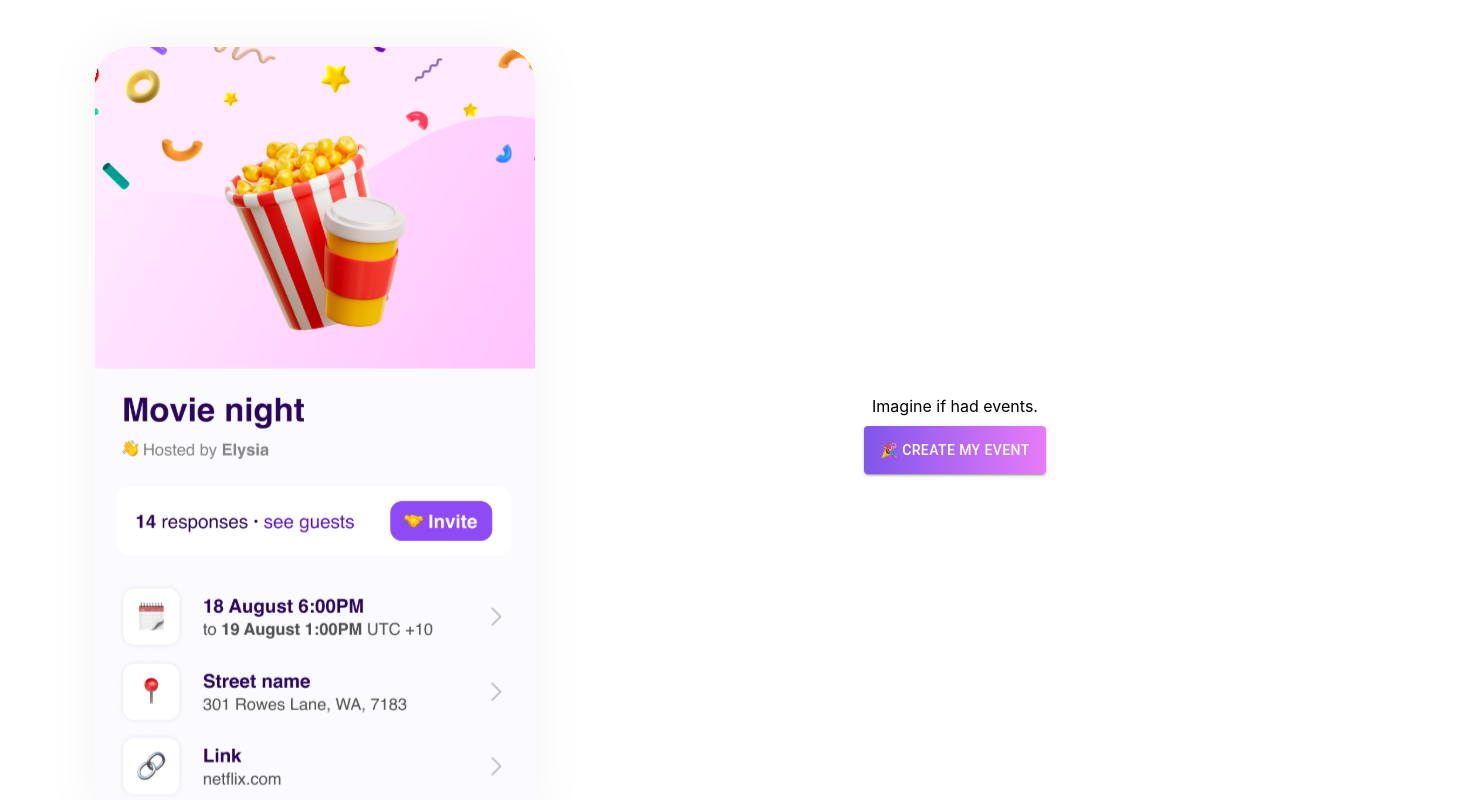
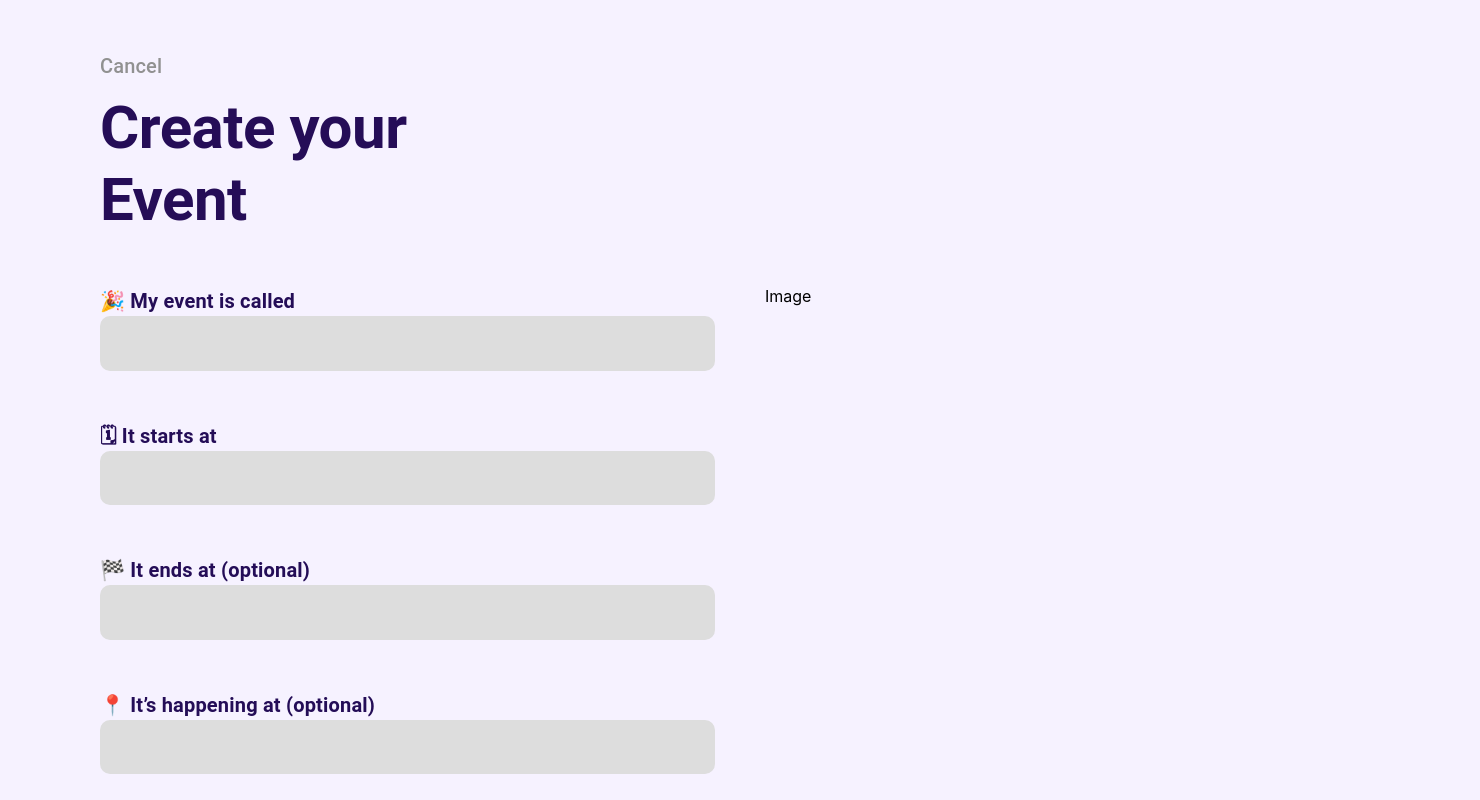
Before and after one commit to u1810291/test-project, a React (Create React App) app: page /event/create in a window 1280 px wide. Before the commit this address led to /. Shown: the top 800 px of the page, 1480 px wide, since content can reach past the window. Built offline with nearby package versions, Linux system fonts and the light colour scheme.

Commit message:
feat: create event page

```diff
--- a/src/App.tsx
+++ b/src/App.tsx
@@ -10,7 +10,7 @@ function App() {
       <Routes>
         <Route path='/' element={<Layout/>}>
           <Route index element={<EventList/>}/>
-          <Route path='create' element={<EventCreate/>}/>
+          <Route path='event/create' element={<EventCreate/>}/>
           <Route path="*" element={<Navigate replace to='/'/>} />
         </Route>
       </Routes>
--- a/src/components/Button/index.tsx
+++ b/src/components/Button/index.tsx
@@ -1,10 +1,11 @@
 import React from 'react';
 import ButtonComponent from '@mui/material/Button';
 import { useStyles } from './style';
+import { Typography } from '@mui/material';
 
-export const Button = ({ title }: { title: string }) => {
+export const Button = ({ title, ...props }: { title: string } | any) => {
   const classes = useStyles();
   return(
-    <ButtonComponent className={classes.root} variant='contained'>{title}</ButtonComponent>
+    <ButtonComponent className={classes.root} {...props} variant='contained'><Typography variant='button' fontWeight={700} fontSize={20}>{title}</Typography></ButtonComponent>
   )
 }
--- a/src/components/Button/style.ts
+++ b/src/components/Button/style.ts
@@ -4,10 +4,10 @@ export const useStyles = makeStyles({
   root: {
     background: 'linear-gradient(90deg, #8456EC 3.25%, #E87BF8 100%)',
     border: 0,
-    borderRadius: 3,
+    borderRadius: '10px !important',
     boxShadow: '0 3px 5px 2px rgba(255, 105, 135, .3)',
     color: 'white',
     height: 48,
-    padding: '0 30px',
+    padding: '30px !important',
   },
 });
--- a/src/feature/event/layouts/EventCreate.tsx
+++ b/src/feature/event/layouts/EventCreate.tsx
@@ -1,5 +1,65 @@
-import React from 'react'
+import React from 'react';
+import Box from '@mui/material/Box';
+import FormControl from '@mui/material/FormControl';
+import Typography from '@mui/material/Typography';
+import { BootstrapInput, useStyles } from './style'
+import { Link } from 'react-router-dom';
+import { Button } from '../../../components/Button';
 
-export const EventCreate = () => (
-  <div>Create</div>
-)
+export const EventCreate = () => {
+  const classes = useStyles();
+  return(
+    <Box>
+      <Box className={classes.eventCreateHeader}>
+      <Typography variant='h6'><Link to='/' className={classes.cancel}>Cancel</Link></Typography>
+        <Typography variant='h2' fontWeight={700} color='#250d57'>Create your Event</Typography>
+      </Box>
+      <Box className={classes.eventCreate}>
+        <FormControl variant="standard" className={classes.form}>
+          <Box className={classes.formElement}>
+            <Typography fontWeight={700} fontSize={20} className={classes.label}>
+              🎉 My event is called
+            </Typography>
+            <BootstrapInput/>
+          </Box>
+          <Box className={classes.formElement}>
+            <Typography fontWeight={700} fontSize={20} className={classes.label}>
+              🗓 It starts at
+            </Typography>
+            <BootstrapInput/>
+          </Box>
+          <Box className={classes.formElement}>
+            <Typography fontWeight={700} fontSize={20} className={classes.label}>
+              🏁 It ends at (optional)
+            </Typography>
+            <BootstrapInput/>
+          </Box>
+          <Box className={classes.formElement}>
+            <Typography fontWeight={700} fontSize={20} className={classes.label}>
+              📍 It’s happening at (optional)
+            </Typography>
+            <BootstrapInput/>
+          </Box>
+          <Box className={classes.formElement}>
+            <Typography fontWeight={700} fontSize={20} className={classes.label}>
+              🔗 Add a URL link (optional)
+            </Typography>
+            <BootstrapInput/>
+          </Box>
+          <Box className={classes.formElement}>
+            <Typography fontWeight={700} fontSize={20} className={classes.label}>
+              ✏️ Description (optional)
+            </Typography>
+            <BootstrapInput/>
+          </Box>
+        </FormControl>
+        <Box>
+          Image
+        </Box>
+      </Box>
+      <Box className={classes.createButton}>
+        <Button title='Create' width={1}/>
+      </Box>
+    </Box>
+  )
+}
--- a/src/feature/event/layouts/EventList.tsx
+++ b/src/feature/event/layouts/EventList.tsx
@@ -1,8 +1,10 @@
 import React from 'react';
 import { Button } from '../../../components/Button';
 import Box from '@mui/material/Box';
+import Typography from '@mui/material/Typography';
 import {ReactComponent as CreateIMG} from '../../../assets/create-event.svg';
 import { useStyles } from './style'
+import { Link } from 'react-router-dom';
 
 export const EventList = () => {
   const classes = useStyles();
@@ -13,10 +15,19 @@ export const EventList = () => {
           <CreateIMG />
         </Box>
         <Box className={classes.topRight}>
-          Imagine if had events.
+          <Box>
+            <Typography fontWeight={700} variant='h2' align='right' className={classes.title}>Imagine if</Typography>
+            <Typography fontWeight={700} variant='h2' align='right' className={classes.titleCustom}> Snapchat </Typography>
+            <Typography fontWeight={700} variant='h2' align='right' className={classes.title}>had events.</Typography>
+            <Typography fontWeight={300} align='right' className={classes.description}>Easily host and share events with your friends across any social media.</Typography>
+          </Box>
         </Box>
         <Box className={classes.bottomRight}>
-          <Button title='🎉 Create my event'/>
+          <Box>
+            <Link to='/event/create' className={classes.createNew}>
+              <Button title='🎉 Create my event'/>
+            </Link>
+          </Box>
         </Box>
       </Box>
     </Box>
--- a/src/feature/event/layouts/style.ts
+++ b/src/feature/event/layouts/style.ts
@@ -1,6 +1,7 @@
-import { styled, Theme } from '@mui/material/styles';
+import { styled, Theme, alpha } from '@mui/material/styles';
 import Paper from '@mui/material/Paper';
 import { makeStyles } from '@mui/styles';
+import InputBase from '@mui/material/InputBase';
 
 export const Item = styled(Paper)(({ theme }: { theme: Theme }) => ({
   backgroundColor: theme.palette.mode === 'dark' ? '#1A2027' : '#fff',
@@ -28,7 +29,7 @@ export const useStyles = makeStyles({
     gap: '0px 0px',
     gridTemplateAreas: `"leftSide top-right ."
       "leftSide bottom-right ."`,
-    gridGap: '10px',
+    gridGap: '50px',
   },
   leftSide: {
     gridArea: 'leftSide',
@@ -42,15 +43,130 @@ export const useStyles = makeStyles({
     display: 'flex',
     width: '100%',
     height: '100%',
-    justifyContent: 'center',
-    alignItems: 'end'
+    justifyContent: 'end',
+    alignItems: 'center',
+    flexDirection: 'column'
   },
   bottomRight: {
     display: 'flex',
     width: '100%',
     height: '100%',
-    alignItems: 'start',
+    alignItems: 'center',
+    justifyContent: 'start',
+    gridArea: 'bottom-right',
+    flexDirection: 'column',
+  },
+  title: {
+    color: '#240D57',
+    fontFamily: 'Helvetica',
+    fontStyle: 'normal',
+    fontWeight: 900,
+    fontSize: '64px',
+    lineHeight: '74px',
+    textAlign: 'right'
+  },
+  titleCustom: {
+    background: 'linear-gradient(90deg, #8456EC 24.2%, #E87BF8 120.46%)',
+    '-webkit-background-clip': 'text',
+    '-webkit-text-fill-color': 'transparent',
+    'background-clip': 'text',
+    'text-fill-color': 'transparent',
+    fontFamily: 'Helvetica',
+    fontStyle: 'normal',
+    fontWeight: 900,
+    fontSize: '64px',
+    lineHeight: '74px',
+    textAlign: 'right'
+  },
+  description: {
+    fontFamily: 'Helvetica',
+    fontStyle: 'normal',
+    fontSize: '24px !important',
+    lineHeight: '28px',
+    textAlign: 'right',
+    color: '#4F4F4F'
+  },
+  createNew: {
+    outline: 'none',
+    textDecoration: 'none',
+  },
+  label: {
+    fontSize: '20px',
+    color: 'rgb(36 13 87)',
+  },
+  form: {
+    display: 'flex',
+    flexDirection: 'column',
+    gap: '50px',
+    width: '100%',
+    alignItems: 'center',
+    paddingTop: '10%',
+  },
+  formElement: {
+    width: '100%',
+    display: 'flex',
+    flexDirection: 'column',
+  },
+  eventCreate: {
+    width: '100vw',
+    height: 'auto',
+    display: 'grid',
+    gridTemplateColumns: '1fr 1fr',
+    paddingLeft: '100px',
+    paddingRight: '100px',
+    gridGap: '50px',
+  },
+  eventCreateHeader: {
+    display: 'flex',
+    padding: '50px 100px',
+    flexDirection: 'column',
+    width: '30%',
+    gap: '10px'
+  },
+  cancel: {
+    textDecoration: 'none',
+    color: '#919191',
+  },
+  createButton: {
+    display: 'flex',
+    padding: '50px 0',
+    alignItems: 'center',
     justifyContent: 'center',
-    gridArea: 'bottom-right',
+  }
+})
+
+export const BootstrapInput = styled(InputBase)(({ theme }: { theme: Theme }) => ({
+  'label + &': {
+    marginTop: theme.spacing(3),
   },
-})
+  '& .MuiInputBase-input': {
+    borderRadius: 10,
+    position: 'relative',
+    backgroundColor: theme.palette.mode === 'light' ? '#dddddd' : '#2b2b2b',
+    fontSize: 24,
+    width: '100%',
+    padding: '10px 12px',
+    transition: theme.transitions.create([
+      'border-color',
+      'background-color',
+      'box-shadow',
+    ]),
+    // Use the system font instead of the default Roboto font.
+    fontFamily: [
+      '-apple-system',
+      'BlinkMacSystemFont',
+      '"Segoe UI"',
+      'Roboto',
+      '"Helvetica Neue"',
+      'Arial',
+      'sans-serif',
+      '"Apple Color Emoji"',
+      '"Segoe UI Emoji"',
+      '"Segoe UI Symbol"',
+    ].join(','),
+    '&:focus': {
+      boxShadow: `${alpha(theme.palette.primary.main, 0.25)} 0 0 0 0.2rem`,
+      borderColor: theme.palette.primary.main,
+    },
+  },
+}));
--- a/src/index.css
+++ b/src/index.css
@@ -5,6 +5,7 @@ body {
     sans-serif;
   -webkit-font-smoothing: antialiased;
   -moz-osx-font-smoothing: grayscale;
+  background: linear-gradient(0deg, #F6F2FF, #F6F2FF), #FBFAFF;
 }
 
 code {
```
